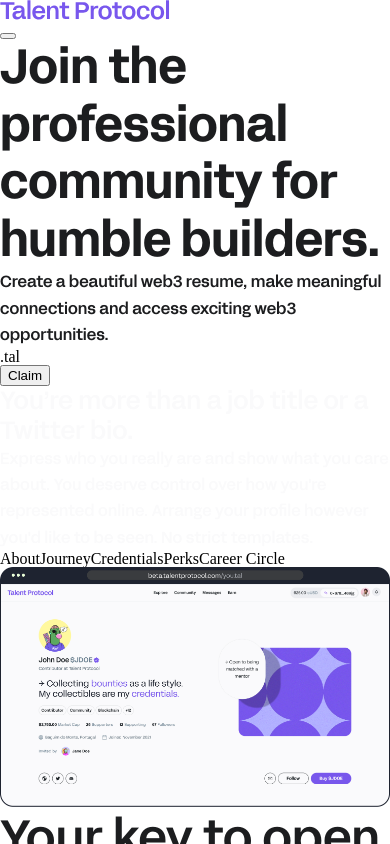
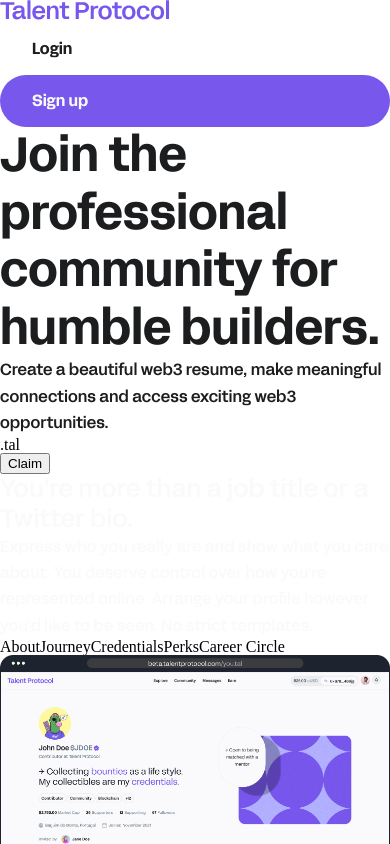
Before and after one commit to talentprotocol/s3-web, a Next.js app: page / in a window 390 px wide. Shown: the top 844 px of the page. Built offline with nearby package versions, Linux system fonts and the light colour scheme.

Commit message:
wip: isMobile

```diff
--- a/components/header/desktop-nav/index.tsx
+++ b/components/header/desktop-nav/index.tsx
@@ -1,11 +1,9 @@
 import { COPY } from "copy";
-import { useMediaQuery } from "hooks/use-media-query";
 import { Button } from "shared-ui";
 import { NavArea } from "./styled";
 
 export const DesktopNav = () => {
-  const isMobile = useMediaQuery("(max-width: 768px)");
-  return !isMobile ? (
+  return (
     <NavArea>
       <Button
         text={COPY.LANDING_HERO.HEADER_LOGIN}
@@ -20,9 +18,5 @@
         href="/"
       />
     </NavArea>
-  ) : (
-    <></>
-  );
+  )
 };
-
-export default DesktopNav;
--- a/components/header/index.tsx
+++ b/components/header/index.tsx
@@ -1,36 +1,24 @@
-import dynamic from "next/dynamic";
-import { useMediaQuery } from "hooks/use-media-query";
 import { Logo } from "shared-ui";
+import { DesktopNav } from "./desktop-nav";
+import { MobileNav } from "./mobile-nav";
 import {
   Container,
   LogoArea,
 } from "./styled";
 import { Props } from "./types";
 
-const DesktopNav = dynamic(
-  // @ts-ignore
-  () => import("./desktop-nav"),
-  { ssr: false }
-);
-
-const MobileNav = dynamic(
-  // @ts-ignore
-  () => import("./mobile-nav"),
-  { ssr: false }
-);
-
 export const Header = ({
   toggleSidebar,
   isSidebarVisible,
+  isMobile
 }: Props) => {
-  const isMobile = useMediaQuery("(max-width: 768px)");
   return (
     <Container isMobile={isMobile}>
       <LogoArea>
         <Logo />
       </LogoArea>
-      <DesktopNav />
-      <MobileNav isSidebarVisible={isSidebarVisible} toggleSidebar={toggleSidebar}/>
+      {!isMobile && <DesktopNav />}
+      {isMobile && <MobileNav isSidebarVisible={isSidebarVisible} toggleSidebar={toggleSidebar}/>}
     </Container>
   );
 };
--- a/components/header/mobile-nav/index.tsx
+++ b/components/header/mobile-nav/index.tsx
@@ -1,17 +1,11 @@
-import { useMediaQuery } from "hooks/use-media-query";
 import { MobileMenu, MobileMenuWrapper } from "./styled";
 import { Props } from "./types";
 
-export const MobileNav = ({ isSidebarVisible, toggleSidebar }: Props) => {
-    const isMobile = useMediaQuery("(max-width: 768px)");
-    return isMobile ? (
+export const MobileNav = ({ isSidebarVisible, toggleSidebar }: Props) => (
         <MobileMenuWrapper>
           <MobileMenu
             onClick={toggleSidebar}
             isSidebarVisible={isSidebarVisible}
           />
         </MobileMenuWrapper>
-    ) : (<></>)
-}
-
-export default MobileNav;
+    );
--- a/components/header/styled.ts
+++ b/components/header/styled.ts
@@ -1,6 +1,6 @@
 import { COLORS } from "shared-ui";
 import styled, { css } from "styled-components";
-import { ContainerProps, MobileMenuProps } from "./types";
+import { ContainerProps } from "./types";
 
 export const Container = styled.header<ContainerProps>`
   display: flex;
--- a/components/header/types.ts
+++ b/components/header/types.ts
@@ -5,4 +5,5 @@
 export interface Props {
   isSidebarVisible: boolean;
   toggleSidebar: () => void;
+  isMobile: boolean;
 }
--- a/pages/index.tsx
+++ b/pages/index.tsx
@@ -1,4 +1,4 @@
-import type { NextPage } from "next";
+import type { NextPage, NextPageContext } from "next";
 import Head from "next/head";
 import { ToastContainer } from "react-toastify";
 import "react-toastify/dist/ReactToastify.css";
@@ -20,8 +20,13 @@
 import { PartnersBanner } from "components/partners-banner";
 import { Sidebar } from "components/sidebar";
 import { useSidebar } from "components/sidebar/useSidebar";
+import { isMobile } from "utils/is-mobile";
 
-const Home: NextPage = () => {
+interface Props {
+  isMobile: boolean
+}
+
+const Home: NextPage<Props> = (props) => {
   const { isClosing, toggleSidebar, isSidebarVisible } = useSidebar();
   return (
     <>
@@ -44,6 +49,7 @@
         )}
         <HeroSection>
           <Header
+            isMobile={props.isMobile}
             isSidebarVisible={isSidebarVisible}
             toggleSidebar={toggleSidebar}
           />
@@ -72,4 +78,6 @@
   );
 };
 
+Home.getInitialProps = (ctx: NextPageContext) => ({isMobile: isMobile(ctx.req?.headers["user-agent"] || "")});
+
 export default Home;
--- /dev/null
+++ b/utils/is-mobile.ts
@@ -0,0 +1,10 @@
+export const isMobile = (userAgent: string) => {
+  const isAndroid = () => Boolean(userAgent.match(/Android/i))
+  const isIos = () => Boolean(userAgent.match(/iPhone|iPad|iPod/i))
+  const isOpera = () => Boolean(userAgent.match(/Opera Mini/i))
+  const isWindows = () => Boolean(userAgent.match(/IEMobile/i))
+  const isSSR = () => Boolean(userAgent.match(/SSR/i))
+  const isMobile = () => Boolean(isAndroid() || isIos() || isOpera() || isWindows())
+  // const isDesktop = () => Boolean(!isMobile() && !isSSR())
+  return isMobile();
+}
```
